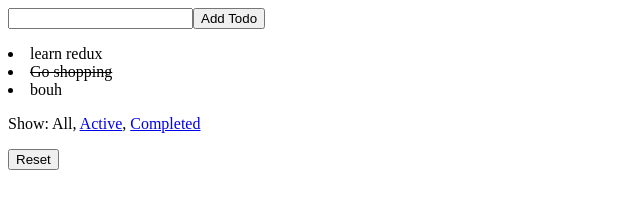
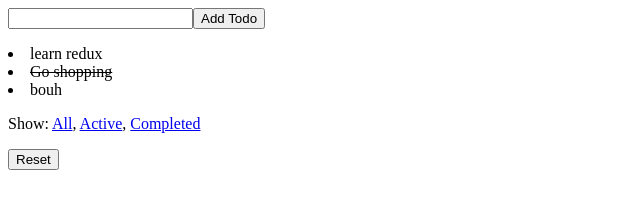
Before and after one commit to ViGrad/redux-todo-list, a React app: page / in a window 1280 px wide. Shown: the top 205 px of the page, without its empty margins (0-640 px from the left). Built offline with nearby package versions, Linux system fonts and the light colour scheme.

Commit message:
it's better now

```diff
--- a/src/components/filter-link.jsx
+++ b/src/components/filter-link.jsx
@@ -12,7 +12,7 @@ const FilterLink = ({
 }) => (
   <NavLink
     exact
-    to={filter === 'all' ? '/' : '/' + filter}
+    to={filter === 'all' ? '/' : filter}
     activeStyle={{
       textDecoration: 'none',
       color: 'black'
--- a/src/components/footer.jsx
+++ b/src/components/footer.jsx
@@ -6,19 +6,19 @@ const Footer = () => (
   <p>
     {'Show: '}
     <FilterLink
-      filter='all'
+      filter='/all'
     >
       All
     </FilterLink>
     {', '}
     <FilterLink
-      filter='active'
+      filter='/active'
     >
       Active
     </FilterLink>
     {', '}
     <FilterLink
-      filter='completed'
+      filter='/completed'
     >
       Completed
     </FilterLink>
```
